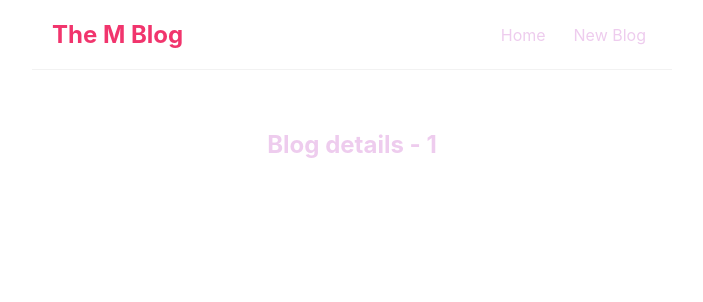
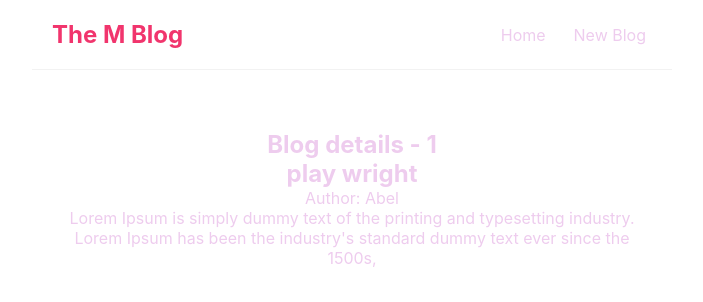
Before and after one commit to uimarshall/modern-react, a React (Create React App) app in the folder mblog/: page /blogs/1 in a window 1280 px wide. Shown: the top 302 px of the page, without its empty margins (288-991 px from the left). Built offline with nearby package versions, Linux system fonts and the light colour scheme; data requests are answered from the project's data file.

Commit message:
Add blog BlogDetails

```diff
--- a/mblog/src/BlogDetails.js
+++ b/mblog/src/BlogDetails.js
@@ -1,12 +1,23 @@
 import React from 'react'
 import { useParams } from 'react-router-dom'
+import useFetch from './customHooks/useFetch'
 
 
 const BlogDetails = () => {
     const {route_params} = useParams()
+    const {data:blog, error, isLoading} = useFetch('http://localhost:8000/blogs/' + route_params)
     return (
         <div className="blog-details">
             <h2>Blog details - {route_params}</h2>
+            {isLoading && <div>Loading...</div>}
+			{error && <h1>{error}</h1>}
+		    {blog && (
+                <article>
+                    <h1>{blog.title}</h1>
+				    <p>Author: {blog.author}</p>
+                    <div>{blog.content}</div>
+                </article>
+            ) }
 
         </div>
     )
--- a/mblog/src/Home.js
+++ b/mblog/src/Home.js
@@ -39,7 +39,7 @@ const Home = () => {
 			{/* Conditional loading */}
 			{isLoading && <div>Loading...</div>}
 			{error && <h1>{error}</h1>}
-		{blogs && <BlogList blogs={blogs} title="All blogs" />}
+		    {blogs && <BlogList blogs={blogs} title="All blogs" />}
 
 
 		</div>
```
Also changed, not shown: 1 other file (tests, documents, lock files or other folders).
